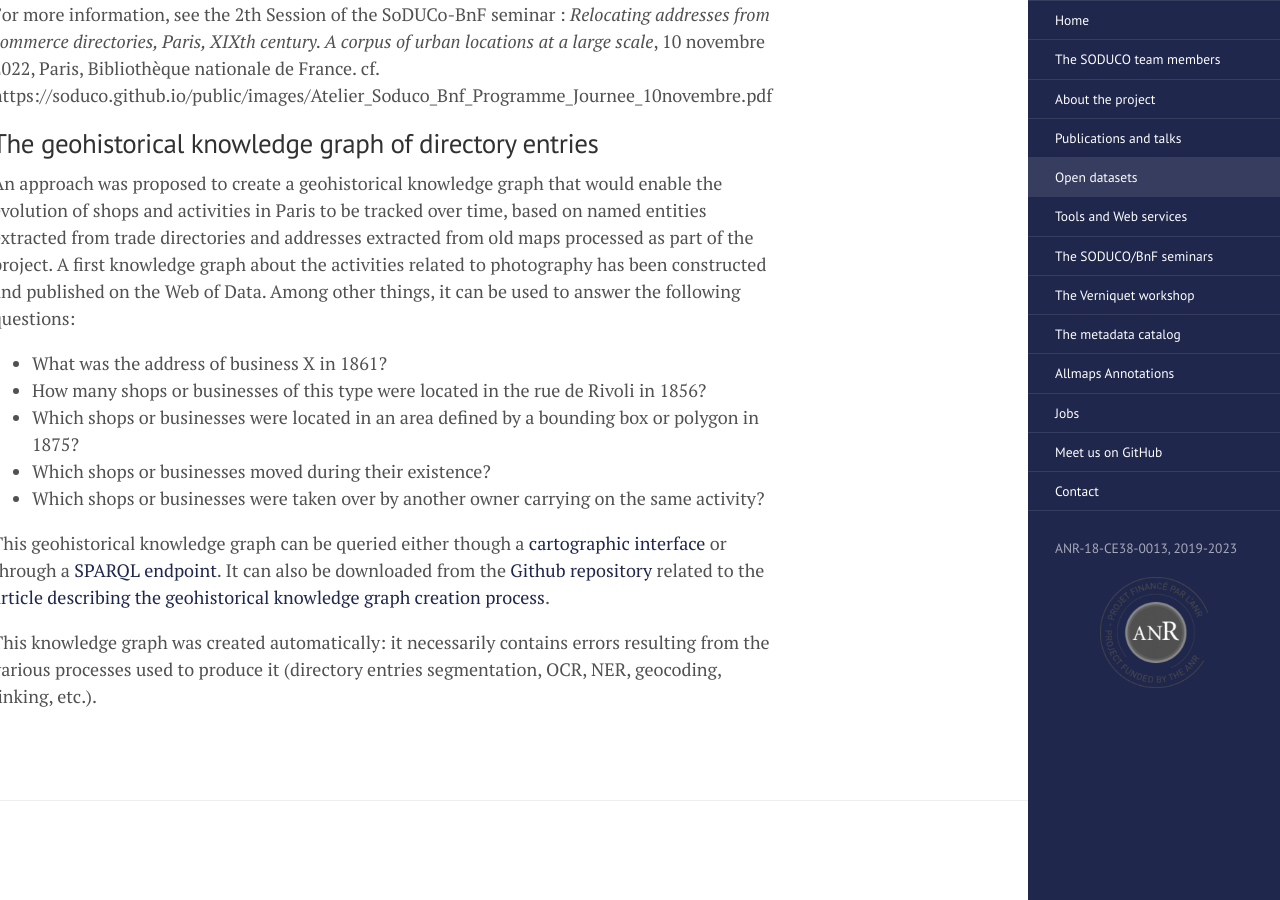
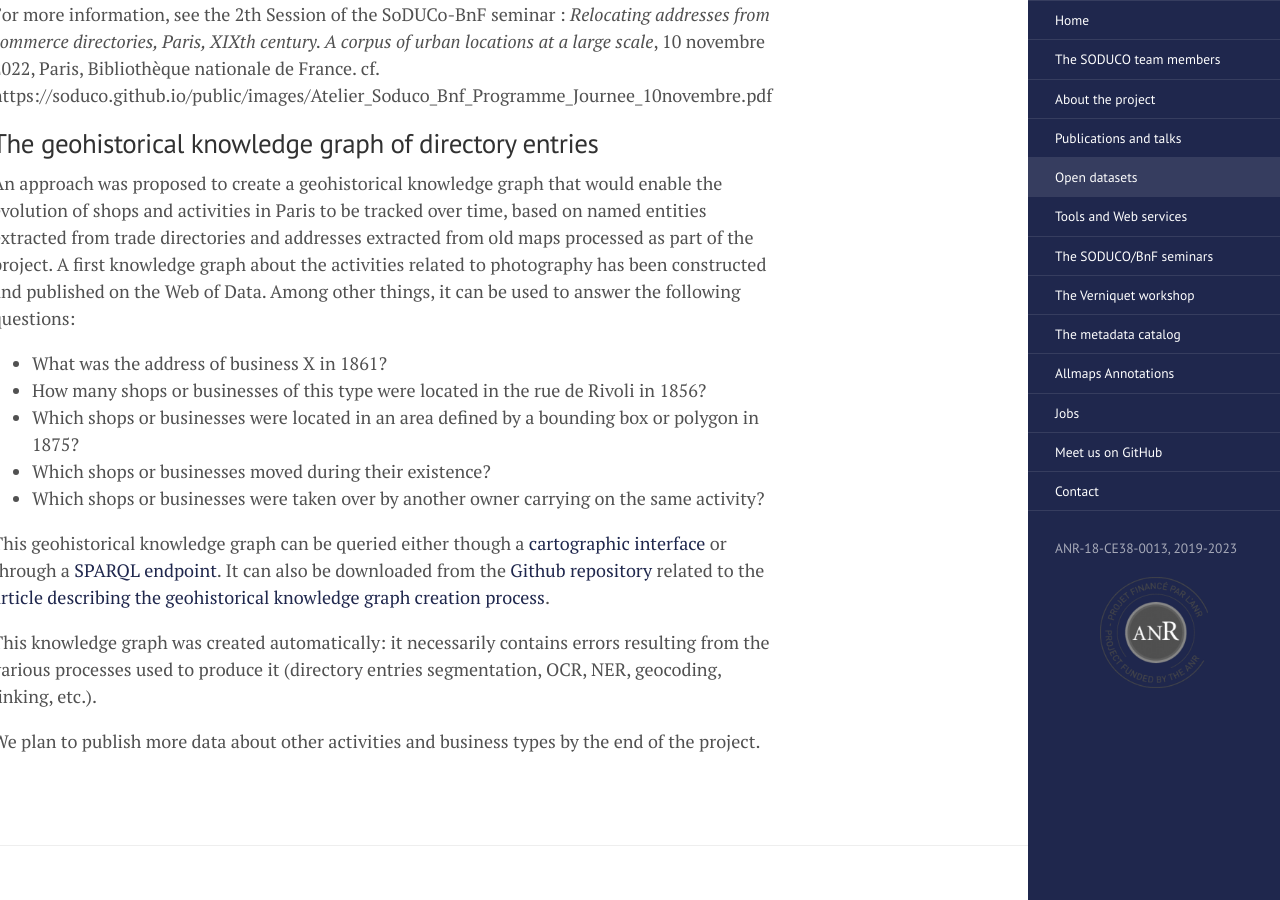
Before and after one commit to soduco/soduco.github.io, a Jekyll site: the page built from datasets.md, in a window 1280 px wide and 900 px high, scrolled down 1140 px. Built offline with Jekyll 4.4.1, drawn with Linux system fonts in a browser that asks for light colours.

Commit message:
Added last sentence

```diff
--- a/datasets.md
+++ b/datasets.md
@@ -49,3 +49,5 @@ This geohistorical knowledge graph can be queried either though a [cartographic
 It can also be downloaded from the [Github repository](https://github.com/soduco/ic_2023_photographes_parisiens) related to the [article describing the geohistorical knowledge graph creation process](https://hal.science/hal-04121643/).
 
 This knowledge graph was created automatically: it necessarily contains errors resulting from the various processes used to produce it (directory entries segmentation, OCR, NER, geocoding, linking, etc.).
+
+We plan to publish more data about other activities and business types by the end of the project.
```
